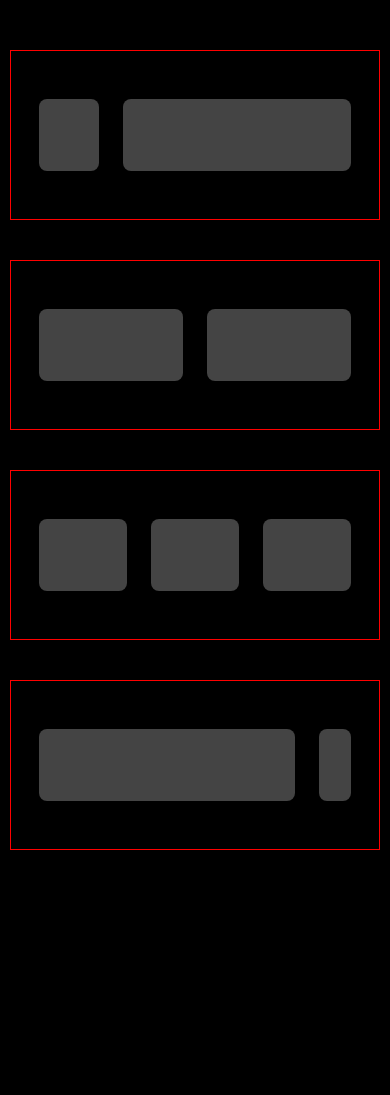
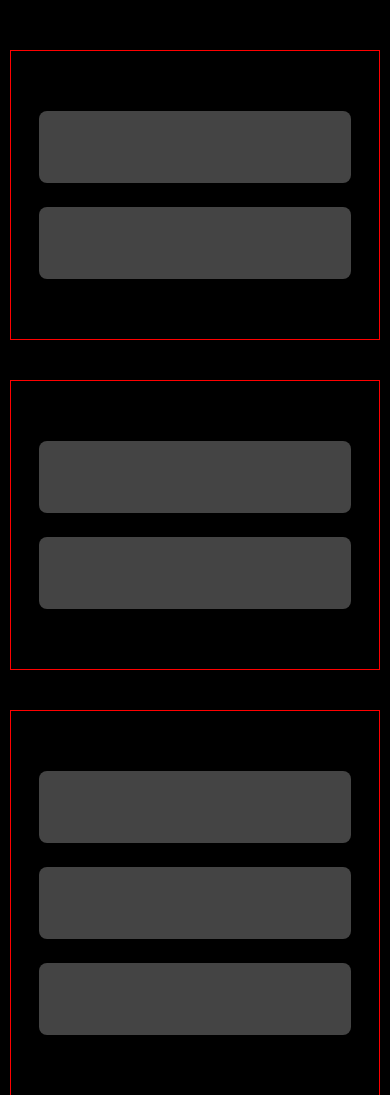
Before and after one commit to DiegossGit/sass-grid, a plain HTML site: page index.html in a window 390 px wide. Shown: the top 1095 px of the page. Before the commit the page ends 850 px from the top, so only its background shows below. Drawn offline with Linux system fonts and the light colour scheme.

Commit message:
add responsiveness - breakpoint in 690px

```diff
--- a/css/style.scss
+++ b/css/style.scss
@@ -1,3 +1,10 @@
+@mixin responsive {
+  @media screen and (max-width: 690px){
+    @content
+  }
+
+}
+
 *{
   padding: 0;
   margin: 0;
@@ -35,10 +42,20 @@ $gutter: 24px;
 @for $i from 1 through 12{
   .grid-#{$i}{
     width: calc(grid($i) - $gutter);
-    margin: 0 12px;
+    margin: 12px;
     background-color: #444;
     border-radius: 8px;
     height: 72px;
     float: left;
   }
+
+  @include responsive(){
+    .grid-#{$i}{
+      width: calc(100% - $gutter);
+      margin: 12px;
+      background-color: #444;
+      border-radius: 8px;
+      height: 72px;
+    }
+  }
 }
```
Also changed, not shown: css/style.css, 1 other file.
